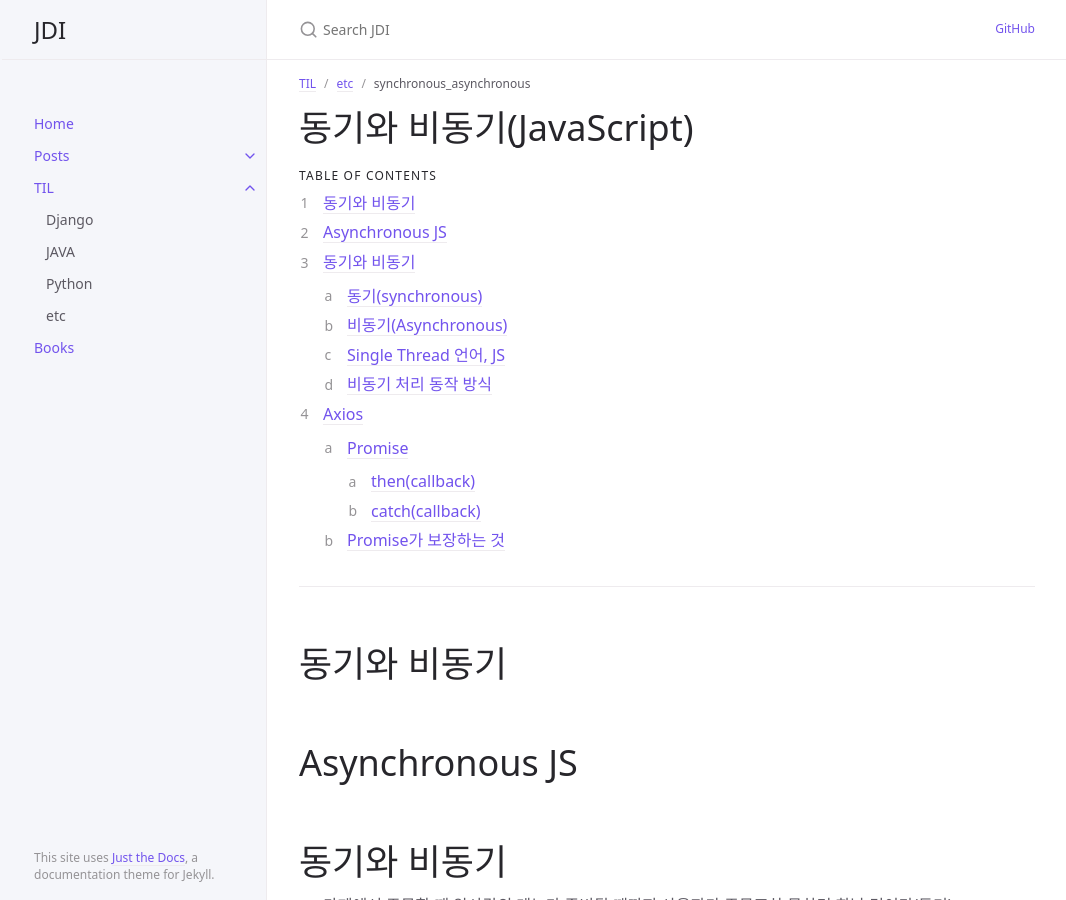
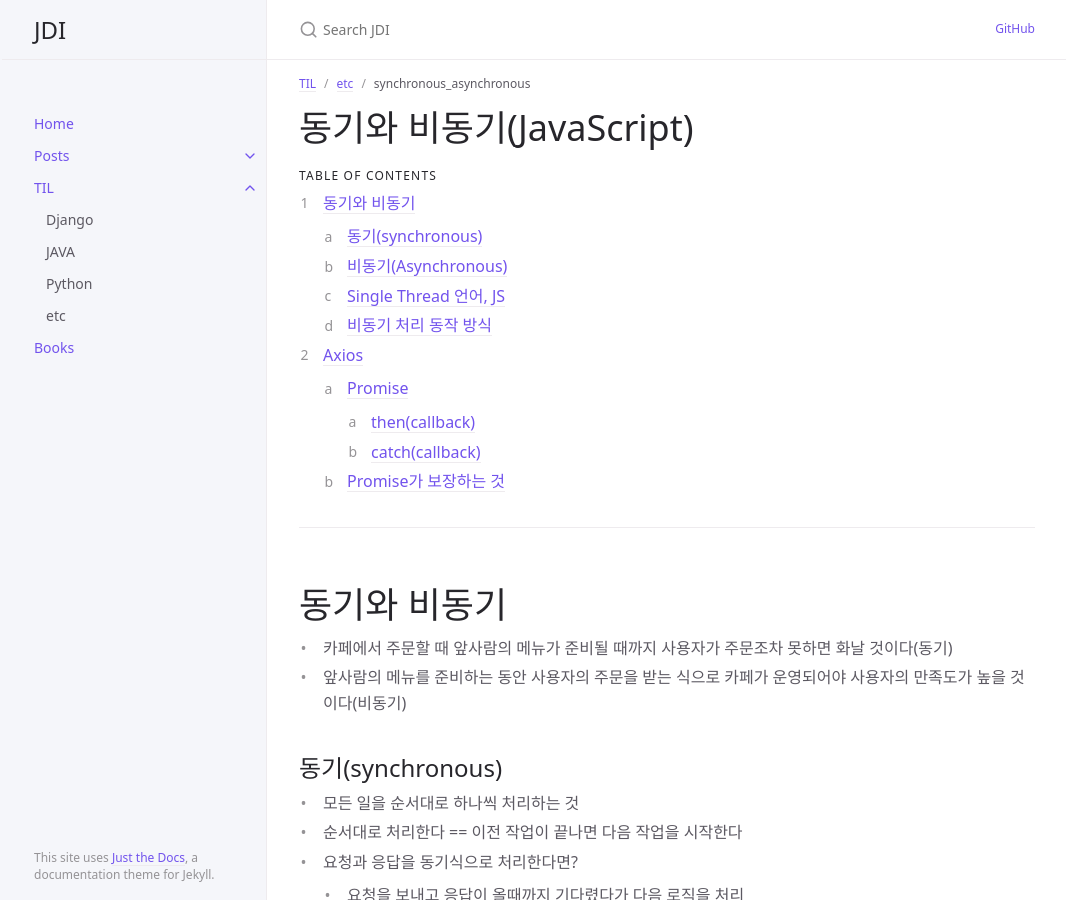
Before and after one commit to manchott/manchott-manchott.github.io, a Jekyll site: the page built from docs/TIL/etc/synchronous_asynchronous.md, in a window 1280 px wide and 900 px high. Shown: the whole window, without its empty margins (105-1171 px from the left). Built offline with Jekyll 4.4.1, drawn with Linux system fonts in a browser that asks for light colours.

Commit message:
upload post

```diff
--- a/docs/TIL/etc/synchronous_asynchronous.md
+++ b/docs/TIL/etc/synchronous_asynchronous.md
@@ -15,9 +15,6 @@ grand_parent: TIL
 {:toc}
 
 ---
-# 동기와 비동기
-# Asynchronous JS
-
 # 동기와 비동기
 - 카페에서 주문할 때 앞사람의 메뉴가 준비될 때까지 사용자가 주문조차 못하면 화날 것이다(동기)
 - 앞사람의 메뉴를 준비하는 동안 사용자의 주문을 받는 식으로 카페가 운영되어야 사용자의 만족도가 높을 것이다(비동기)
```
